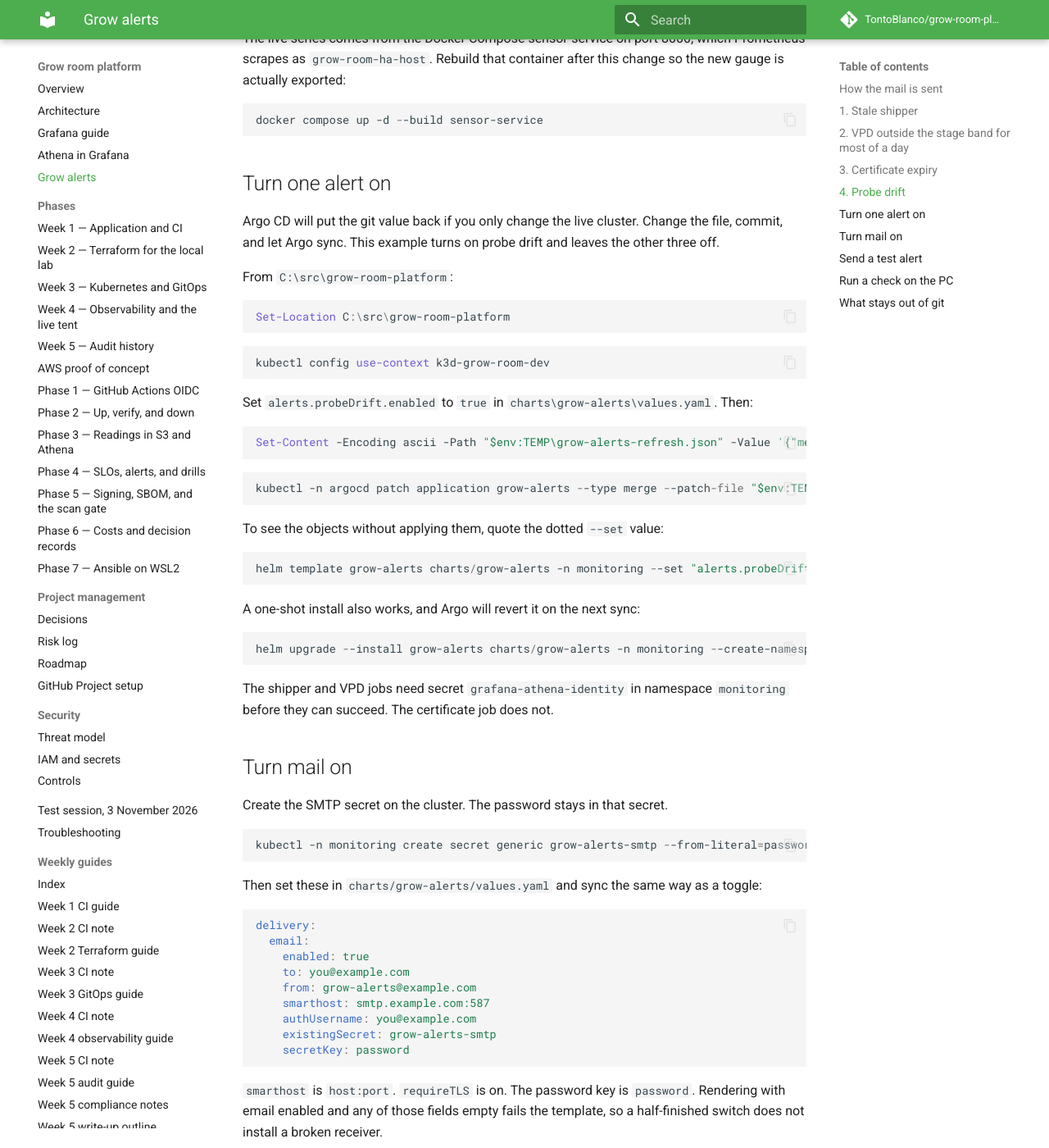
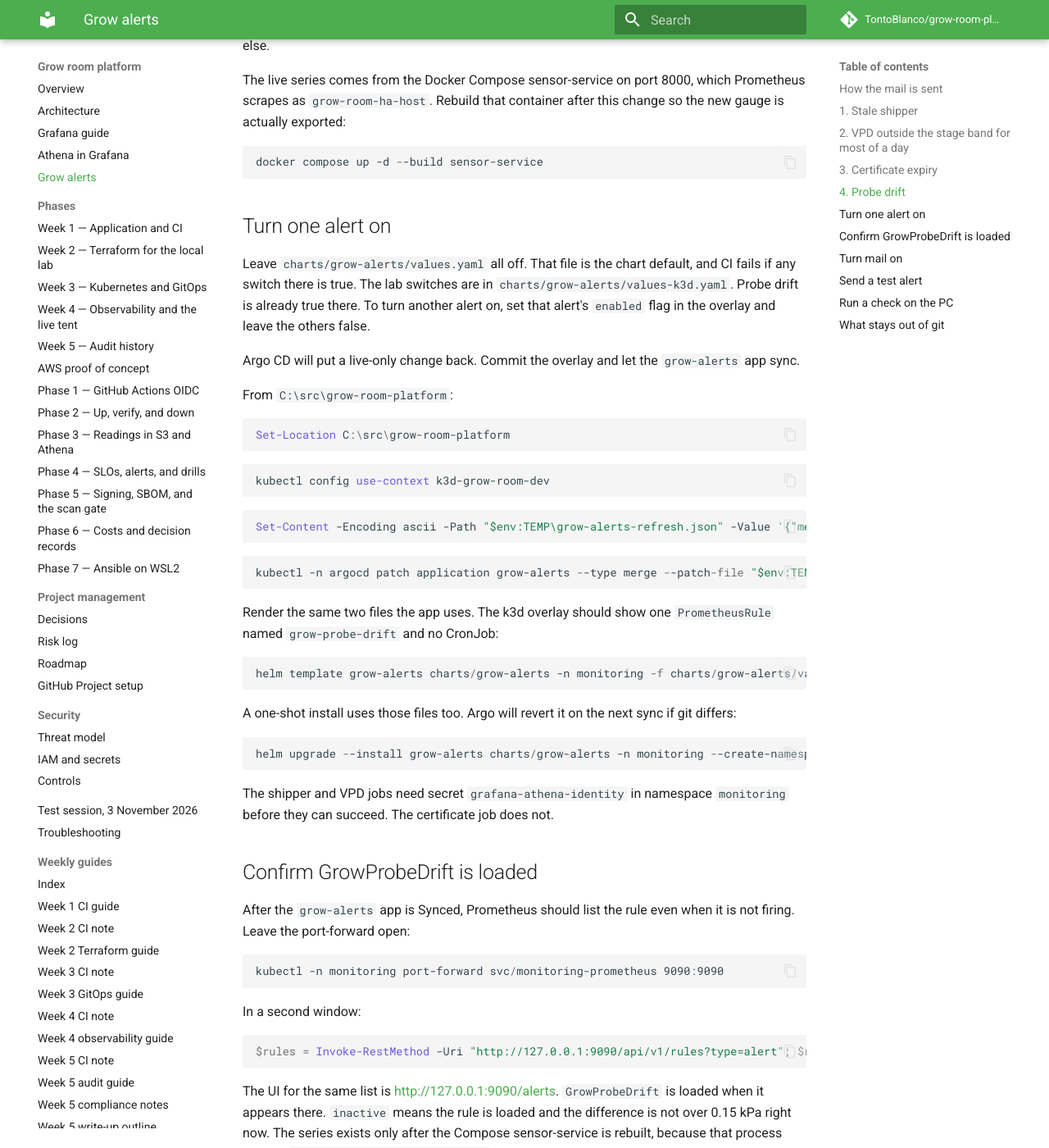
Before and after one commit to TontoBlanco/grow-room-platform, an MkDocs documentation site: the page built from docs/GROW_ALERTS.md, in a window 1280 px wide and 1400 px high, scrolled down 3956 px. Shown: the whole window at 82% size. Built offline with MkDocs 1.6.1 and Material for MkDocs 9.7.7, drawn with Linux system fonts in a browser that asks for light colours; comment, search, counter and statistics services are not loaded; some of the changed text lies outside the part shown.

Commit message:
Enable probe drift from the k3d values overlay.
Chart defaults stay all-off so the empty-render check still passes. The
grow-alerts Argo app layers values-k3d.yaml, which turns on only probe drift.

Co-authored-by: TontoBlanco <TontoBlanco@users.noreply.github.com>

````diff
--- a/docs/GROW_ALERTS.md
+++ b/docs/GROW_ALERTS.md
@@ -2,7 +2,7 @@
 
 These are email alerts for problems the AC Infinity app does not already show on a phone. The app notifies you about basic temperature and humidity. None of the four alerts below repeat that.
 
-Each alert has its own on/off switch. All four are **off**. An off switch does not create the Kubernetes object for that alert. The switches live in `charts/grow-alerts/values.yaml`. Argo CD applies that chart as the app `grow-alerts` on the k3d context `k3d-grow-room-dev`, namespace `monitoring`.
+Each alert has its own on/off switch. An off switch does not create the Kubernetes object for that alert. The chart defaults in `charts/grow-alerts/values.yaml` keep all four **off**. CI renders that file alone and expects an empty release. The k3d lab does not edit those defaults. It layers `charts/grow-alerts/values-k3d.yaml`, which turns probe drift on and leaves the other three off. Argo CD app `grow-alerts` loads both files, the same way the monitoring app loads `monitoring/values-k3d.yaml`, on context `k3d-grow-room-dev`, namespace `monitoring`.
 
 | Alert | Switch | What it watches |
 | --- | --- | --- |
@@ -107,7 +107,9 @@ docker compose up -d --build sensor-service
 
 ## Turn one alert on
 
-Argo CD will put the git value back if you only change the live cluster. Change the file, commit, and let Argo sync. This example turns on probe drift and leaves the other three off.
+Leave `charts/grow-alerts/values.yaml` all off. That file is the chart default, and CI fails if any switch there is true. The lab switches are in `charts/grow-alerts/values-k3d.yaml`. Probe drift is already true there. To turn another alert on, set that alert's `enabled` flag in the overlay and leave the others false.
+
+Argo CD will put a live-only change back. Commit the overlay and let the `grow-alerts` app sync.
 
 From `C:\src\grow-room-platform`:
 
@@ -119,8 +121,6 @@ Set-Location C:\src\grow-room-platform
 kubectl config use-context k3d-grow-room-dev
 ```
 
-Set `alerts.probeDrift.enabled` to `true` in `charts\grow-alerts\values.yaml`. Then:
-
 ```powershell
 Set-Content -Encoding ascii -Path "$env:TEMP\grow-alerts-refresh.json" -Value '{"metadata":{"annotations":{"argocd.argoproj.io/refresh":"hard"}}}'
 ```
@@ -129,19 +129,35 @@ Set-Content -Encoding ascii -Path "$env:TEMP\grow-alerts-refresh.json" -Value '{
 kubectl -n argocd patch application grow-alerts --type merge --patch-file "$env:TEMP\grow-alerts-refresh.json"
 ```
 
-To see the objects without applying them, quote the dotted `--set` value:
+Render the same two files the app uses. The k3d overlay should show one `PrometheusRule` named `grow-probe-drift` and no CronJob:
 
 ```powershell
-helm template grow-alerts charts/grow-alerts -n monitoring --set "alerts.probeDrift.enabled=true"
+helm template grow-alerts charts/grow-alerts -n monitoring -f charts/grow-alerts/values.yaml -f charts/grow-alerts/values-k3d.yaml
 ```
 
-A one-shot install also works, and Argo will revert it on the next sync:
+A one-shot install uses those files too. Argo will revert it on the next sync if git differs:
 
 ```powershell
-helm upgrade --install grow-alerts charts/grow-alerts -n monitoring --create-namespace --set "alerts.probeDrift.enabled=true"
+helm upgrade --install grow-alerts charts/grow-alerts -n monitoring --create-namespace -f charts/grow-alerts/values.yaml -f charts/grow-alerts/values-k3d.yaml
 ```
 
 The shipper and VPD jobs need secret `grafana-athena-identity` in namespace `monitoring` before they can succeed. The certificate job does not.
+
+## Confirm GrowProbeDrift is loaded
+
+After the `grow-alerts` app is Synced, Prometheus should list the rule even when it is not firing. Leave the port-forward open:
+
+```powershell
+kubectl -n monitoring port-forward svc/monitoring-prometheus 9090:9090
+```
+
+In a second window:
+
+```powershell
+$rules = Invoke-RestMethod -Uri "http://127.0.0.1:9090/api/v1/rules?type=alert"; $rules.data.groups.rules | Where-Object name -eq GrowProbeDrift | Select-Object name, state, query
+```
+
+The UI for the same list is [http://127.0.0.1:9090/alerts](http://127.0.0.1:9090/alerts). `GrowProbeDrift` is loaded when it appears there. `inactive` means the rule is loaded and the difference is not over 0.15 kPa right now. The series exists only after the Compose sensor-service is rebuilt, because that process exports `grow_probe_calculated_vpd_kpa`.
 
 ## Turn mail on
 
@@ -151,7 +167,7 @@ Create the SMTP secret on the cluster. The password stays in that secret.
 kubectl -n monitoring create secret generic grow-alerts-smtp --from-literal=password="replace-me"
 ```
 
-Then set these in `charts/grow-alerts/values.yaml` and sync the same way as a toggle:
+Then set these in `charts/grow-alerts/values-k3d.yaml` and sync the `grow-alerts` app the same way as a toggle. Leave the chart defaults in `values.yaml` alone:
 
 ```yaml
 delivery:
````
Also changed, not shown: docs/project-management/roadmap.md (+1 -1 lines), 4 other files.
